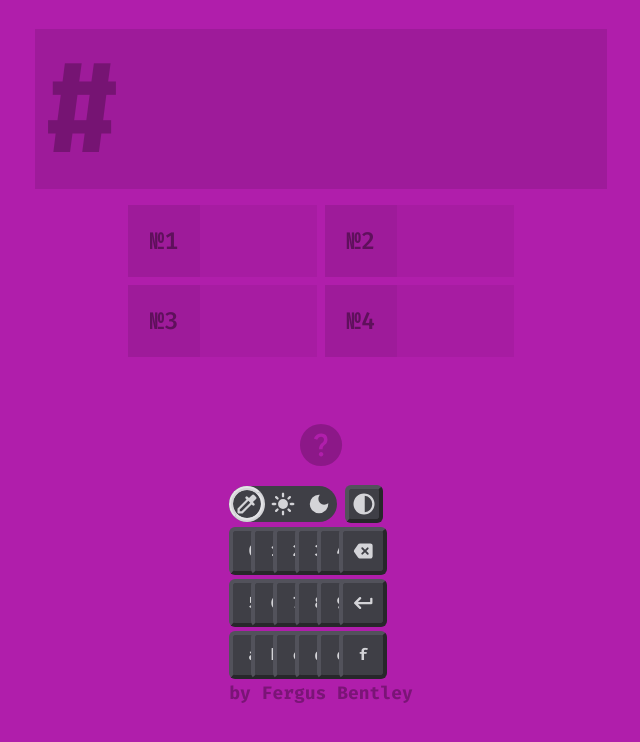
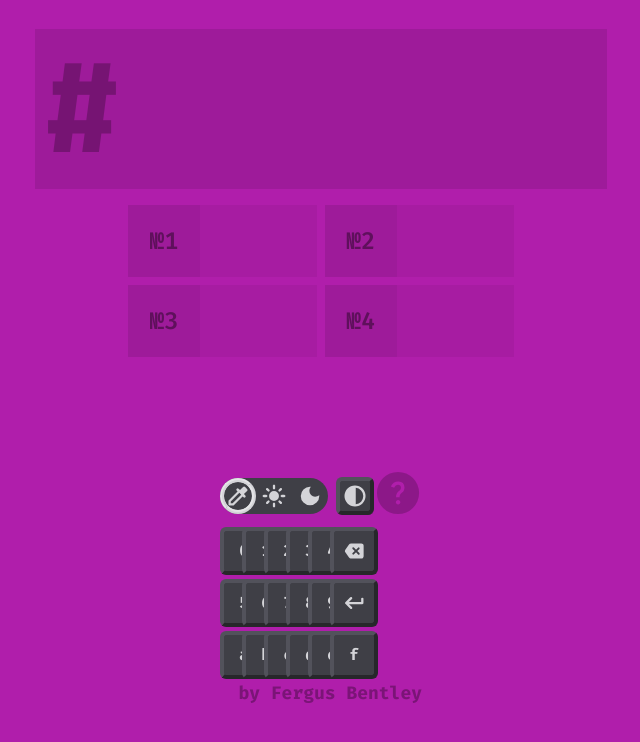
Before and after one commit to fergcb/hexle, a React (Create React App) app: page /unlimited in a window 1280 px wide. Shown: the top 742 px of the page, without its empty margins (319-959 px from the left). Built offline with nearby package versions, Linux system fonts and the light colour scheme.

Commit message:
Remove Hexle Unlimited Ad

```diff
--- a/src/components/Game.tsx
+++ b/src/components/Game.tsx
@@ -2,12 +2,10 @@ import { ReactElement, useState, useEffect, useCallback } from 'react'
 import { calculateScore, getCSSTints, getDailyTarget, getToday, getLastGame, getLongestStreak, getStreak, isValidHex, loadData, getRandomTarget, isColourDark } from '../Hexle'
 import Observable from '../Observable'
 import GuessList from './GuessList'
-import HelpButton from './HelpButton'
 import HexBox from './HexBox'
 import Instructions from './Instructions'
 import Keyboard from './Keyboard'
 import Scoreboard from './Scoreboard'
-import UnlimitedModal from './UnlimitedModal'
 
 export interface GameProps {
   unlimited?: boolean
@@ -21,7 +19,6 @@ export default function Game ({ unlimited = false }: GameProps): ReactElement {
   const [invalid, setInvalid] = useState(false)
   const [gameOver, setGameOver] = useState(false)
   const [showInstructions, setShowInstructions] = useState(!unlimited && !hasPlayedBefore())
-  const [modalContent, setModalContent] = useState<ReactElement | null>(null)
   const [target] = useState(unlimited ? getRandomTarget() : getDailyTarget())
   const [theme, setTheme] = useState<string>('auto')
   const [highContrast, setHighContrast] = useState(localStorage.getItem('hexle-highContrast') === 'true')
@@ -103,31 +100,12 @@ export default function Game ({ unlimited = false }: GameProps): ReactElement {
     localStorage.setItem('hexle-highContrast', String(value))
   }
 
-  function showUnlimitedAd (): void {
-    localStorage.setItem('seen-unlimited-ad', 'true')
-    setModalContent(<UnlimitedModal onClose={() => setModalContent(null)} />)
-  }
-
-  function seenUnlimitedAd (): boolean {
-    return localStorage.getItem('seen-unlimited-ad') === 'true'
-  }
-
   return <div style={{ backgroundColor: `#${target}`, ...tints }} className="w-screen h-screen flex flex-col items-center md:justify-center p-4 gap-4">
     <HexBox value={hex} invalid={invalid} disabled={gameOver || hasPlayedToday()} onUpdate={setHex} onKey={handleKey} onSubmit={handleGuess} />
     <GuessList guesses={guesses} />
-    <div className="mt-auto md:my-4"></div>
-    <div className="flex gap-4">
-      <HelpButton onClick={() => setShowInstructions(true)}></HelpButton>
-      { (!unlimited) && <>
-        <button onClick={showUnlimitedAd} className={'relative block w-12 h-12 min-h-[48px]' + (!seenUnlimitedAd() ? ' animate-pulse' : '')}>
-          {!seenUnlimitedAd() && <svg xmlns="http://www.w3.org/2000/svg" viewBox="0 0 24 24" className="w-16 h-16 absolute -top-2 -left-2 fill-tint/20 animate-ping"><path d="M0 0h24v24H0V0z" fill="none"/><path d="M12 2C6.48 2 2 6.48 2 12s4.48 10 10 10 10-4.48 10-10S17.52 2 12 2zm0 18c-4.42 0-8-3.58-8-8s3.58-8 8-8 8 3.58 8 8-3.58 8-8 8z"/></svg> }
-          <svg xmlns="http://www.w3.org/2000/svg" viewBox="0 0 24 24" className="w-[52px] h-[52px] absolute -top-0.5 -left-0.5 fill-tint/30 "><path d="M22.42 11.34l-1.86-2.12.26-2.81c.05-.5-.29-.96-.77-1.07l-2.76-.63-1.44-2.43c-.26-.43-.79-.61-1.25-.41L12 3 9.41 1.89c-.46-.2-1-.02-1.25.41L6.71 4.72l-2.75.62c-.49.11-.83.56-.78 1.07l.26 2.8-1.86 2.13c-.33.38-.33.94 0 1.32l1.86 2.12-.26 2.82c-.05.5.29.96.77 1.07l2.76.63 1.44 2.42c.26.43.79.61 1.26.41L12 21l2.59 1.11c.46.2 1 .02 1.25-.41l1.44-2.43 2.76-.63c.49-.11.82-.57.77-1.07l-.26-2.81 1.86-2.12c.34-.36.34-.92.01-1.3zM13 17h-2v-2h2v2zm-1-4c-.55 0-1-.45-1-1V8c0-.55.45-1 1-1s1 .45 1 1v4c0 .55-.45 1-1 1z"/></svg>
-        </button>
-      </> }
-    </div>
-    <Keyboard onClick={handleVirtualKey} keySource={keySource} onChangeTheme={value => setTheme(value)} onChangeHighContrast={handleChangeHighContrast} />
+    <div className="mt-auto md:my-10"></div>
+    <Keyboard onClick={handleVirtualKey} keySource={keySource} onSummonHelp={() => setShowInstructions(true)} onChangeTheme={value => setTheme(value)} onChangeHighContrast={handleChangeHighContrast} />
     {(gameOver || (!unlimited && hasPlayedToday())) && <Scoreboard {...{ gameData, unlimited }} />}
     {(showInstructions) && <Instructions onClose={() => setShowInstructions(false)} />}
-    { (modalContent !== null && !showInstructions && !gameOver) && modalContent }
   </div>
 }
--- a/src/components/Keyboard.tsx
+++ b/src/components/Keyboard.tsx
@@ -1,5 +1,6 @@
 import { ReactElement, useState } from 'react'
 import Observable from '../Observable'
+import HelpButton from './HelpButton'
 import ThemeSelector from './ThemeSelector'
 import Tooltip from './Tooltip'
 
@@ -23,6 +24,7 @@ export interface CharKeyProps extends KeyObserver, Clickable {
 export interface UtilityKeyProps extends KeyObserver, Clickable {}
 
 export interface KeyboardProps extends KeyObserver, Clickable {
+  onSummonHelp: () => void
   onChangeTheme: (value: string) => void
   onChangeHighContrast: (value: boolean) => void
 }
@@ -72,9 +74,14 @@ export function Break (): ReactElement {
   return <div className="basis-full h-0"></div>
 }
 
-export default function Keyboard ({ onClick, keySource, ...handlers }: KeyboardProps): ReactElement {
+export default function Keyboard ({ onClick, keySource, onSummonHelp, ...handlers }: KeyboardProps): ReactElement {
   return <div className="mb-16">
-    <ThemeSelector {...handlers} />
+    <div className="flex justify-between">
+      <ThemeSelector {...handlers} />
+      <Tooltip content="Help">
+        <HelpButton onClick={onSummonHelp}></HelpButton>
+      </Tooltip>
+    </div>
     <div className="grid grid-cols-6 gap-1 justify-center max-w-32 mt-1">
       <CharKey char="0" onClick={onClick} keySource={keySource} />
       <CharKey char="1" onClick={onClick} keySource={keySource} />
--- a/src/components/UnlimitedModal.tsx
+++ /dev/null
@@ -1,21 +0,0 @@
-import { ReactElement } from 'react'
-import Button from './Button'
-
-export interface InstructionsProps {
-  onClose: () => void
-}
-
-export default function Instructions ({ onClose }: InstructionsProps): ReactElement {
-  return <div className="absolute t-0 l-0 w-screen h-screen -mt-4 md:mt-0 font-mono text-zinc-300 bg-tint/50 flex justify-center items-center">
-    <div className="m-4 max-h-full bg-zinc-800 rounded-lg p-6 flex flex-col items-flex-start max-w-[60ch]">
-      <h1 className="font-bold text-4xl whitespace-nowrap text-center mb-8l">Introducing:</h1>
-      <h2 className="font-bold text-2xl whitespace-nowrap text-center mb-8l">Hexle Unlimited</h2>
-      <p className="mt-4">Hexle Unlimited is a new game mode, where your target colour is random each time you play, rather than linked to the current date.</p>
-      <p className="mt-4">That means you can play Hexle Unlimited as many times a day as you like!</p>
-      <div className="flex w-full justify-end gap-4">
-        <Button className="mt-4" dark onClick={() => onClose()}>Cancel</Button>
-        <Button className="mt-4" link="/unlimited">Play Unlimited</Button>
-      </div>
-    </div>
-  </div>
-}
```
